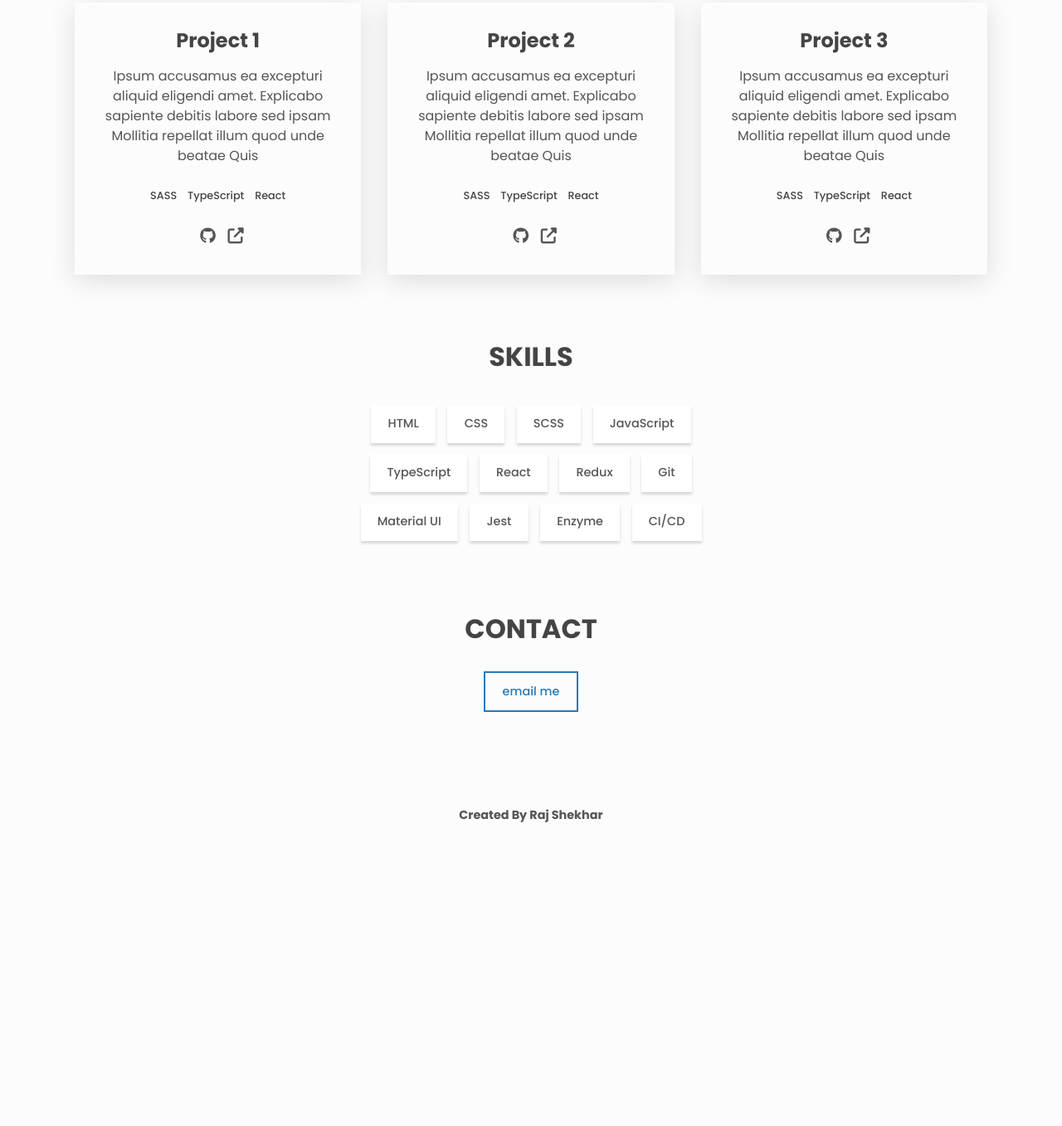
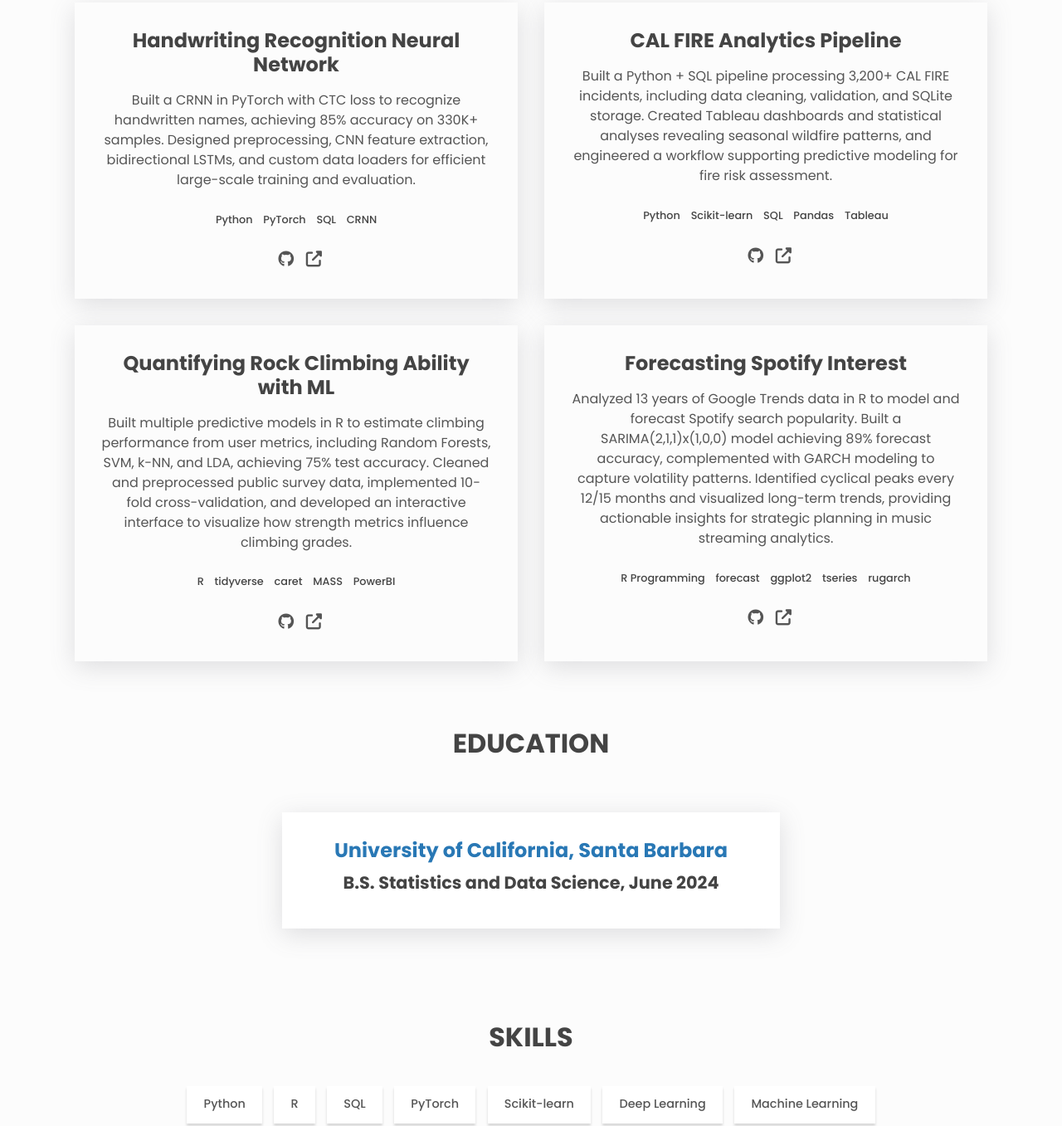
Before and after one commit to kahikialani/kahikialani.github.io, a plain HTML site: page index.html in a window 1280 px wide. Shown: the part 722-2079 px from the top of the page at 83% size. Before the commit the page ends 1764 px from the top, so only its background shows below. Drawn offline with Linux system fonts and the light colour scheme.

Commit message:
Add files via upload

```diff
--- a/index.html
+++ b/index.html
@@ -15,13 +15,13 @@
       crossorigin="anonymous"
     ></script>
     <link rel="stylesheet" href="styles.css" />
-    <title>Raj Shekhar</title>
+    <title>Orion Marini Portfolio</title>
   </head>
   <body class="light" id="top">
     <header class="header center">
       <h3>
-        <a href="https://rjshkhr.github.io/cleanfolio-minimal" class="link"
-          >RS.</a
+        <a href="https://kahikialani.github.io" class="link"
+          >OM</a
         >
       </h3>
 
@@ -32,6 +32,9 @@
           </li>
           <li class="nav__list-item">
             <a class="link link--nav" href="#skills">Skills</a>
+          </li>
+          <li class="nav__list-item">
+            <a class="link link--nav" href="#education">Education</a>
           </li>
           <li class="nav__list-item">
             <a class="link link--nav" href="#contact">Contact</a>
@@ -55,23 +58,27 @@
     <main>
       <!-- About -->
       <div class="about center">
-        <h1>Hi, I am <span class="about__name">Raj Shekhar.</span></h1>
-        <h2 class="about__role">A Front end Developer.</h2>
+        <h1>Hi! My name is<span class="about__name"> Orion Marini.</span></h1>
+        <h2 class="about__role">A Data Scientist</h2>
         <p class="about__desc">
-          Consectetur neque sed quam molestiae consectetur nesciunt sit alias
-          Vitae libero perferendis reprehenderit optio veritatis Accusantium at
-          voluptatum cumque temporibus et Explicabo iste porro quis numquam
-          distinctio Repellendus adipisci nam perferendis amet eaque hic
-          Voluptates
+          I am a recent graduate with a degree in Statistics and Data Science from UC: Santa Barbara,
+          pursuing a career in machine learning and applied AI. Over the past few years, I have
+          worked in data analytics, where I developed models, built pipelines, and translated
+          complex data into insights that shaped real decisions within the event industry.
+          I enjoy bridging the gap between analytics and AI.
+          Whether thats using Python, R, and SQL to wrangle large datasets or
+          applying machine learning to solve real-world problems.
+          I am excited to keep growing as a machine learning engineer and
+          contribute to teams that value curiosity, collaboration, and impact.
         </p>
 
         <div class="about__contact center">
-          <a href="https://example.com">
+          <a href="https://@example.com">
             <span class="btn btn--outline">Resume</span>
           </a>
 
           <a
-            href="https://github.com/rjshkhr"
+            href="https://github.com/kahikialani"
             aria-label="github"
             class="link link--icon"
           >
@@ -79,7 +86,7 @@
           </a>
 
           <a
-            href="https://linkedin.com/in/rjshkhr"
+            href="https://linkedin.com/in/orion-marini808"
             aria-label="linkedin"
             class="link link--icon"
           >
@@ -94,27 +101,28 @@
 
         <div class="projects__grid">
           <div class="project">
-            <h3>Project 1</h3>
+            <h3>Handwriting Recognition Neural Network</h3>
             <p class="project__description">
-              Ipsum accusamus ea excepturi aliquid eligendi amet. Explicabo
-              sapiente debitis labore sed ipsam Mollitia repellat illum quod
-              unde beatae Quis
+            Built a CRNN in PyTorch with CTC loss to recognize handwritten names,
+             achieving 85% accuracy on 330K+ samples. Designed preprocessing, CNN feature extraction,
+              bidirectional LSTMs, and custom data loaders for efficient large-scale training and evaluation.
             </p>
             <ul class="project__stack">
-              <li class="project__stack-item">SASS</li>
-              <li class="project__stack-item">TypeScript</li>
-              <li class="project__stack-item">React</li>
+              <li class="project__stack-item">Python</li>
+              <li class="project__stack-item">PyTorch</li>
+              <li class="project__stack-item">SQL</li>
+              <li class="project__stack-item">CRNN</li>
             </ul>
 
             <a
-              href="https://github.com"
+              href="https://github.com/kahikialani/Handwriting-Neural-Network"
               aria-label="source code"
               class="link link--icon"
             >
               <i aria-hidden="true" class="fab fa-github"></i>
             </a>
             <a
-              href="https://example.com"
+              href="https://github.com/kahikialani/Handwriting-Neural-Network"
               aria-label="live preview"
               class="link link--icon"
             >
@@ -123,27 +131,31 @@
           </div>
 
           <div class="project">
-            <h3>Project 2</h3>
+            <h3>CAL FIRE Analytics Pipeline</h3>
             <p class="project__description">
-              Ipsum accusamus ea excepturi aliquid eligendi amet. Explicabo
-              sapiente debitis labore sed ipsam Mollitia repellat illum quod
-              unde beatae Quis
+            Built a Python + SQL pipeline processing 3,200+
+            CAL FIRE incidents, including data cleaning, validation,
+            and SQLite storage. Created Tableau dashboards and statistical analyses
+            revealing seasonal wildfire patterns, and engineered a workflow supporting
+            predictive modeling for fire risk assessment.
             </p>
             <ul class="project__stack">
-              <li class="project__stack-item">SASS</li>
-              <li class="project__stack-item">TypeScript</li>
-              <li class="project__stack-item">React</li>
+              <li class="project__stack-item">Python</li>
+              <li class="project__stack-item">Scikit-learn</li>
+              <li class="project__stack-item">SQL</li>
+              <li class="project__stack-item">Pandas</li>
+              <li class="project__stack-item">Tableau</li>
             </ul>
 
             <a
-              href="https://github.com"
+              href="https://github.com/kahikialani/calfire_analytics"
               aria-label="source code"
               class="link link--icon"
             >
               <i aria-hidden="true" class="fab fa-github"></i>
             </a>
             <a
-              href="https://example.com"
+              href="https://github.com/kahikialani/calfire_analytics"
               aria-label="live preview"
               class="link link--icon"
             >
@@ -152,72 +164,121 @@
           </div>
 
           <div class="project">
-            <h3>Project 3</h3>
+            <h3>Quantifying Rock Climbing Ability with ML</h3>
             <p class="project__description">
-              Ipsum accusamus ea excepturi aliquid eligendi amet. Explicabo
-              sapiente debitis labore sed ipsam Mollitia repellat illum quod
-              unde beatae Quis
+            Built multiple predictive models in R to estimate climbing performance from user metrics,
+            including Random Forests, SVM, k-NN, and LDA, achieving 75% test accuracy.
+            Cleaned and preprocessed public survey data, implemented 10-fold cross-validation,
+            and developed an interactive interface to visualize how strength metrics influence climbing grades.
             </p>
             <ul class="project__stack">
-              <li class="project__stack-item">SASS</li>
-              <li class="project__stack-item">TypeScript</li>
-              <li class="project__stack-item">React</li>
+              <li class="project__stack-item">R</li>
+              <li class="project__stack-item">tidyverse</li>
+              <li class="project__stack-item">caret</li>
+              <li class="project__stack-item">MASS</li>
+              <li class="project__stack-item">PowerBI</li>
             </ul>
 
             <a
-              href="https://github.com"
+              href="https://github.com/kahikialani/Climbing-Analysis"
               aria-label="source code"
               class="link link--icon"
             >
               <i aria-hidden="true" class="fab fa-github"></i>
             </a>
             <a
-              href="https://example.com"
+              href="https://github.com/kahikialani/Climbing-Analysis"
               aria-label="live preview"
               class="link link--icon"
             >
               <i aria-hidden="true" class="fas fa-external-link-alt"></i>
             </a>
           </div>
+          <div class="project">
+            <h3>Forecasting Spotify Interest</h3>
+            <p class="project__description">
+            Analyzed 13 years of Google Trends data in R to model and forecast Spotify search popularity.
+             Built a SARIMA(2,1,1)x(1,0,0) model achieving 89% forecast accuracy, complemented with GARCH
+             modeling to capture volatility patterns. Identified cyclical peaks every 12/15 months and visualized
+            long-term trends, providing actionable insights for strategic planning in music streaming analytics.
+            </p>
+            <ul class="project__stack">
+              <li class="project__stack-item">R Programming</li>
+              <li class="project__stack-item">forecast</li>
+              <li class="project__stack-item">ggplot2</li>
+              <li class="project__stack-item">tseries</li>
+              <li class="project__stack-item">rugarch</li>
+            </ul>
+
+            <a
+              href="https://github.com/kahikialani/Time-Series-Forecasting"
+              aria-label="source code"
+              class="link link--icon"
+            >
+              <i aria-hidden="true" class="fab fa-github"></i>
+            </a>
+            <a
+              href="https://github.com/kahikialani/Time-Series-Forecasting"
+              aria-label="live preview"
+              class="link link--icon"
+            >
+              <i aria-hidden="true" class="fas fa-external-link-alt"></i>
+            </a>
+          </div>
+
         </div>
       </section>
+
+<section class="section education" id="education">
+  <h2 class="section__title">Education</h2>
+  <div class="education__item">
+    <h3>University of California, Santa Barbara</h3>
+    <h4>B.S. Statistics and Data Science, June 2024</h4>
+
+</section>
+
 
       <!-- Skills -->
       <section class="section skills" id="skills">
         <h2 class="section__title">Skills</h2>
         <ul class="skills__list">
-          <li class="skills__list-item btn btn--plain">HTML</li>
-          <li class="skills__list-item btn btn--plain">CSS</li>
-          <li class="skills__list-item btn btn--plain">SCSS</li>
-          <li class="skills__list-item btn btn--plain">JavaScript</li>
-          <li class="skills__list-item btn btn--plain">TypeScript</li>
-          <li class="skills__list-item btn btn--plain">React</li>
-          <li class="skills__list-item btn btn--plain">Redux</li>
-          <li class="skills__list-item btn btn--plain">Git</li>
-          <li class="skills__list-item btn btn--plain">Material UI</li>
-          <li class="skills__list-item btn btn--plain">Jest</li>
-          <li class="skills__list-item btn btn--plain">Enzyme</li>
-          <li class="skills__list-item btn btn--plain">CI/CD</li>
+          <li class="skills__list-item btn btn--plain">Python</li>
+          <li class="skills__list-item btn btn--plain">R</li>
+          <li class="skills__list-item btn btn--plain">SQL</li>
+          <li class="skills__list-item btn btn--plain">PyTorch</li>
+          <li class="skills__list-item btn btn--plain">Scikit-learn</li>
+          <li class="skills__list-item btn btn--plain">Deep Learning</li>
+          <li class="skills__list-item btn btn--plain">Machine Learning</li>
+          <li class="skills__list-item btn btn--plain">NLP</li>
+          <li class="skills__list-item btn btn--plain">Computer Vision</li>
+          <li class="skills__list-item btn btn--plain">Tableau</li>
+          <li class="skills__list-item btn btn--plain">Power BI</li>
+          <li class="skills__list-item btn btn--plain">Snowflake</li>
+          <li class="skills__list-item btn btn--plain">Databricks</li>
+          <li class="skills__list-item btn btn--plain">AWS / GCP</li>
+          <li class="skills__list-item btn btn--plain">Docker</li>
+          <li class="skills__list-item btn btn--plain">Git & GitHub</li>
+          <li class="skills__list-item btn btn--plain">FastAPI</li>
+          <li class="skills__list-item btn btn--plain">ETL Pipelines</li>
+          <li class="skills__list-item btn btn--plain">Statistics & A/B Testing</li>
+          <li class="skills__list-item btn btn--plain">EDA</li>
+          <li class="skills__list-item btn btn--plain">Statistical Analysis</li>
+          <li class="skills__list-item btn btn--plain">Data Visualization</li>
+
+
         </ul>
       </section>
 
       <!-- Contact -->
       <section class="section contact center" id="contact">
         <h2 class="section__title">Contact</h2>
-        <a href="mailto:rjshekhar.official@gmail.com">
+        <a href="mailto:orionmarini@gmail.com">
           <span class="btn btn--outline">Email me</span>
         </a>
       </section>
     </main>
 
-    <footer class="footer">
-      <a
-        href="https://github.com/rjshkhr/cleanfolio-minimal"
-        class="link footer__link"
-      >
-        Created By Raj Shekhar
-      </a>
-    </footer>
+
 
     <div class="scroll-container">
       <div class="scroll-top">
--- a/styles.css
+++ b/styles.css
@@ -130,7 +130,7 @@ button {
 
 .link--nav {
   color: var(--clr-fg);
-  text-transform: lowercase;
+  text-transform: uppercase;
   font-weight: 500;
 }
 
@@ -144,7 +144,7 @@ button {
   padding: 0.8em 1.4em;
   font-weight: 500;
   font-size: 0.9rem;
-  text-transform: lowercase;
+  text-transform: uppercase;
   transition: transform 0.2s ease-in-out;
 }
 
@@ -265,7 +265,7 @@ main {
 
 .about__desc {
   font-size: 1rem;
-  max-width: 600px;
+  max-width: 1000x;
 }
 
 .about__desc,
@@ -282,10 +282,10 @@ main {
 }
 
 .projects__grid {
-  max-width: 1100px;
+  max-width: 1900px;
   margin: 0 auto;
   display: grid;
-  grid-template-columns: repeat(auto-fit, minmax(18em, 1fr));
+  grid-template-columns: repeat(auto-fit, minmax(24em, 1fr));
   grid-gap: 2em;
 }
 
@@ -323,8 +323,44 @@ main {
   margin-left: 0.5em;
 }
 
+
+.education {
+  display: flex;
+  flex-direction: column;
+  align-items: center;
+  text-align: center;
+}
+
+.education .section__title {
+  text-align: center;
+  margin-bottom: 2em;
+}
+
+.education__item {
+  text-align: center;
+  margin-bottom: 2em;
+  padding: 2em;
+  box-shadow: var(--shadow);
+  max-width: 600px;
+  width: 90%;
+  background-color: var(--clr-bg-alt);
+}
+
+.education__item h3 {
+  color: var(--clr-primary);
+  margin-bottom: 0.5em;
+}
+
+.education__item h4 {
+  margin-bottom: 0.5em;
+  color: var(--clr-fg-alt);
+}
+
+
+
+
 .skills__list {
-  max-width: 450px;
+  max-width: 900px;
   width: 95%;
   margin: 0 auto;
   display: flex;
@@ -338,6 +374,7 @@ main {
 
 .contact {
   flex-direction: column;
+  margin-bottom: 6em;
 }
 
 .footer {
@@ -410,4 +447,5 @@ main {
   .scroll-container {
     display: none;
   }
+
 }
```
